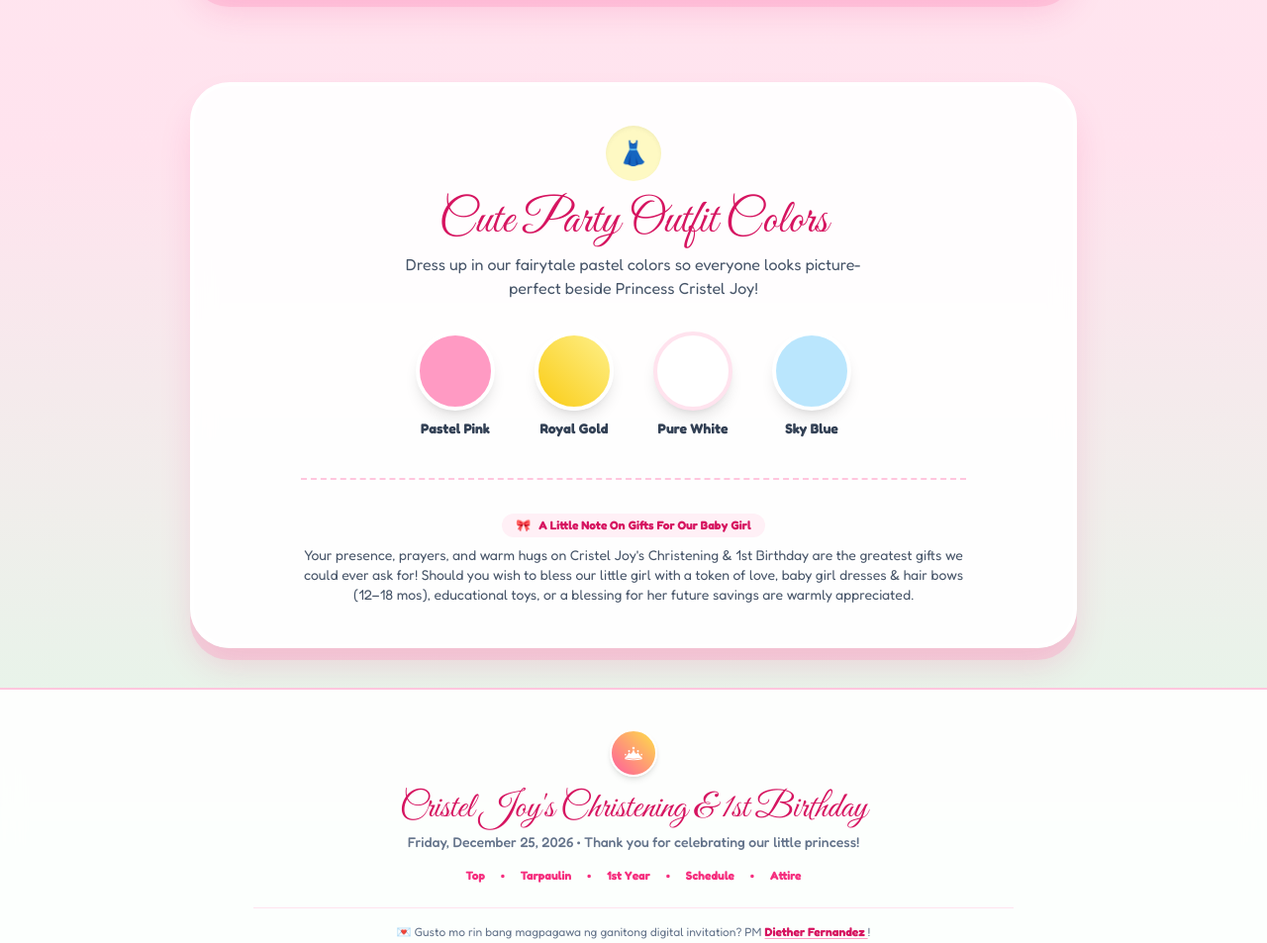
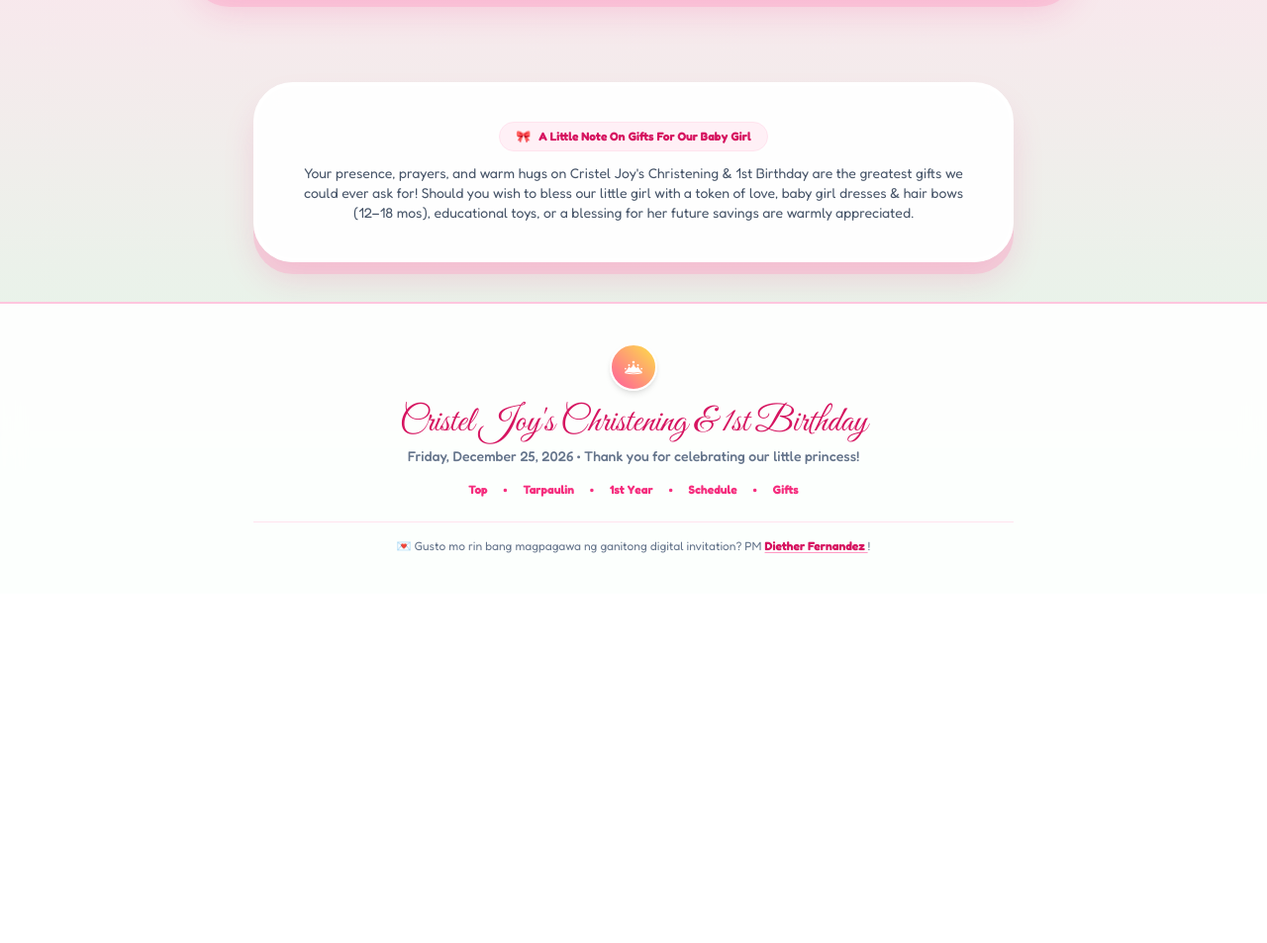
Before and after one commit to DietherFernandez/Cristelbday, a plain HTML site: page index.html in a window 1280 px wide. Shown: the part 3676-4629 px from the top of the page at 99% size. After the commit the page ends 4276 px from the top, so only its background shows below. Drawn offline with nearby package versions, Linux system fonts and the light colour scheme.

Commit message:
Remove Cute Party Outfit Colors section and keep clean Gift Note card

```diff
--- a/index.html
+++ b/index.html
@@ -688,47 +688,16 @@
         </div>
     </section>
 
-    <!-- ROYAL DRESS CODE SECTION -->
-    <section id="attire" class="py-10 px-4 sm:px-6 relative z-10">
-        <div class="max-w-4xl mx-auto storybook-card rounded-[2.5rem] p-8 sm:p-10 text-center">
-            <div class="w-14 h-14 mx-auto rounded-full bg-royalGold-100 text-royalGold-600 flex items-center justify-center text-2xl mb-4 shadow-inner">
-                👗
+    <!-- GIFT & BLESSING GUIDE NOTE SECTION -->
+    <section id="gifts" class="py-10 px-4 sm:px-6 relative z-10">
+        <div class="max-w-3xl mx-auto storybook-card rounded-[2.5rem] p-7 sm:p-9 text-center">
+            <div class="inline-flex items-center space-x-2 px-4 py-1.5 rounded-full bg-princessPink-50 text-princessPink-600 text-xs font-bold mb-3 border border-princessPink-100">
+                <span>🎀</span>
+                <span>A Little Note On Gifts For Our Baby Girl</span>
             </div>
-            <h2 class="font-script text-4xl sm:text-5xl text-princessPink-600">Cute Party Outfit Colors</h2>
-            <p class="text-slate-600 mt-2 max-w-lg mx-auto text-sm sm:text-base">
-                Dress up in our fairytale pastel colors so everyone looks picture-perfect beside Princess Cristel Joy!
+            <p class="text-xs sm:text-sm text-slate-600 leading-relaxed max-w-2xl mx-auto">
+                Your presence, prayers, and warm hugs on Cristel Joy's Christening & 1st Birthday are the greatest gifts we could ever ask for! Should you wish to bless our little girl with a token of love, baby girl dresses & hair bows (12–18 mos), educational toys, or a blessing for her future savings are warmly appreciated.
             </p>
-
-            <!-- Color Swatches -->
-            <div class="flex flex-wrap justify-center gap-6 sm:gap-10 mt-8">
-                <div class="flex flex-col items-center">
-                    <div class="w-16 h-16 sm:w-20 sm:h-20 rounded-full bg-princessPink-300 border-4 border-white shadow-lg transform hover:scale-110 transition-transform"></div>
-                    <span class="mt-2 font-bold text-sm text-slate-700">Pastel Pink</span>
-                </div>
-                <div class="flex flex-col items-center">
-                    <div class="w-16 h-16 sm:w-20 sm:h-20 rounded-full bg-gradient-to-tr from-royalGold-400 to-royalGold-200 border-4 border-white shadow-lg transform hover:scale-110 transition-transform"></div>
-                    <span class="mt-2 font-bold text-sm text-slate-700">Royal Gold</span>
-                </div>
-                <div class="flex flex-col items-center">
-                    <div class="w-16 h-16 sm:w-20 sm:h-20 rounded-full bg-white border-4 border-princessPink-100 shadow-lg transform hover:scale-110 transition-transform"></div>
-                    <span class="mt-2 font-bold text-sm text-slate-700">Pure White</span>
-                </div>
-                <div class="flex flex-col items-center">
-                    <div class="w-16 h-16 sm:w-20 sm:h-20 rounded-full bg-skyMagic-200 border-4 border-white shadow-lg transform hover:scale-110 transition-transform"></div>
-                    <span class="mt-2 font-bold text-sm text-slate-700">Sky Blue</span>
-                </div>
-            </div>
-
-            <!-- Cute Gift & Blessing Guide Note -->
-            <div class="mt-10 pt-8 border-t-2 border-dashed border-princessPink-200 max-w-2xl mx-auto">
-                <div class="inline-flex items-center space-x-2 px-3.5 py-1 rounded-full bg-princessPink-50 text-princessPink-600 text-xs font-bold mb-2">
-                    <span>🎀</span>
-                    <span>A Little Note On Gifts For Our Baby Girl</span>
-                </div>
-                <p class="text-xs sm:text-sm text-slate-600 leading-relaxed">
-                    Your presence, prayers, and warm hugs on Cristel Joy's Christening & 1st Birthday are the greatest gifts we could ever ask for! Should you wish to bless our little girl with a token of love, baby girl dresses & hair bows (12–18 mos), educational toys, or a blessing for her future savings are warmly appreciated.
-                </p>
-            </div>
         </div>
     </section>
 
@@ -822,7 +791,7 @@
                 <span>•</span>
                 <a href="#events" class="hover:underline">Schedule</a>
                 <span>•</span>
-                <a href="#attire" class="hover:underline">Attire</a>
+                <a href="#gifts" class="hover:underline">Gifts</a>
             </div>
             <div class="mt-6 pt-4 border-t border-princessPink-100">
                 <p class="text-xs text-slate-500">
```
